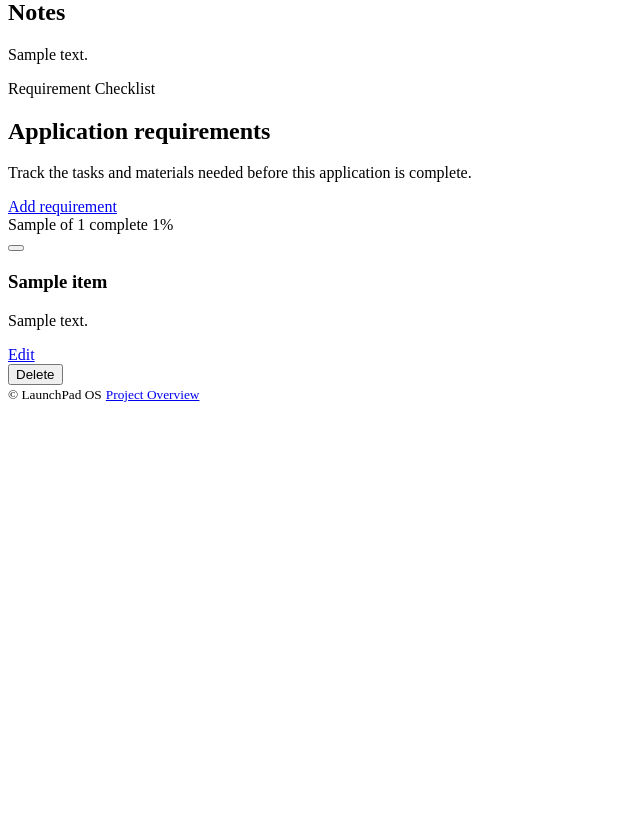
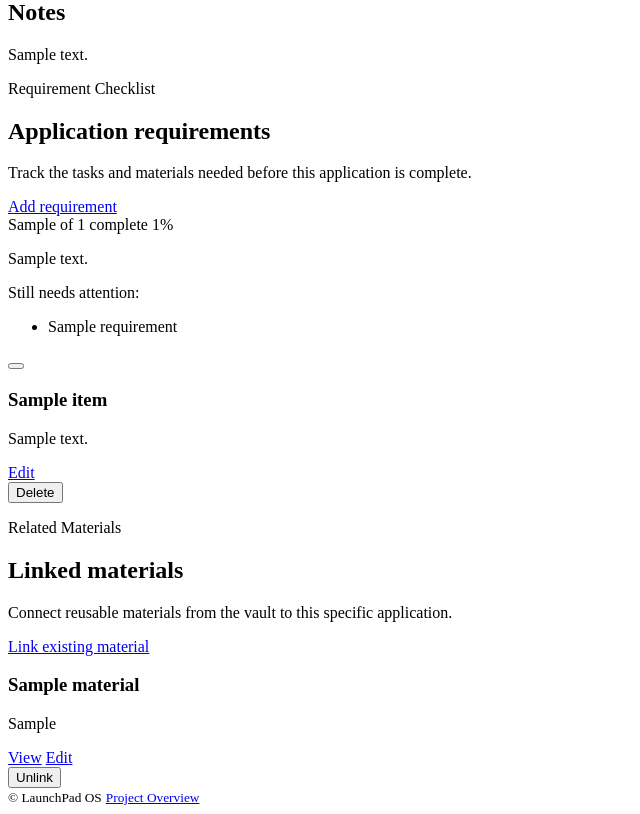
Before and after one commit to ONATEMOWO/launchpad-os, a Flask app: template launchpad_os/templates/opportunities/detail.html in a window 1280 px wide. Shown: the part 644-1458 px from the top of the page, without its empty margins (0-640 px from the left). Before the commit the page ends 1046 px from the top, so only its background shows below. Run offline with Flask 3, Linux system fonts and the light colour scheme; tables that the repository leaves empty hold one stand-in row (values such as "Sample post"); the template is opened without the code that fills it: values that come from a table or form of the project are taken from there, most other values are stand-ins (such as "Sample title", 1, 10 or a date in 2020); parts of the project's set-up code (start-up, migrations or seed data) failed here and were passed over.

Commit message:
Link materials to opportunities and improve readiness guidance

```diff
--- a/launchpad_os/static/cache_manifest.json
+++ b/launchpad_os/static/cache_manifest.json
@@ -1 +1 @@
-{"build/main_css.bundle.css": "build/main_css.bundle-0d723215afa293c89411edbdaa836677.css", "build/5632c43107f4d3fa4806.woff2": "build/5632c43107f4d3fa4806-49d7fd7a16b90576fb4ac8e2b5f2ad27.woff2", "build/1f6bad931d92a0a52c45.woff2": "build/1f6bad931d92a0a52c45-ed1903192eade544e6c2205902b678e4.woff2", "build/favicon.ico": "build/favicon-36131e511cbaacdc9e850bf826d4d54c.ico", "build/main_js.bundle.js": "build/main_js.bundle-f02dc51de009002d4ccc485b5089036c.js", "build/main_css.bundle.js": "build/main_css.bundle-17bf3ae7bf5efbeb8032c0146c503cef.js", "build/24fc9d217708cb3f0362.woff2": "build/24fc9d217708cb3f0362-67b58b166bfed8ac01a5f93c2c57f431.woff2", "build/f54756da1f3d1b88887f.woff2": "build/f54756da1f3d1b88887f-18dd0b25bda3d372b262b08edeed525a.woff2"}
+{"build/main_css.bundle.css": "build/main_css.bundle-f8d2a059ac7afcfcc99bcdca90970b03.css", "build/5632c43107f4d3fa4806.woff2": "build/5632c43107f4d3fa4806-49d7fd7a16b90576fb4ac8e2b5f2ad27.woff2", "build/1f6bad931d92a0a52c45.woff2": "build/1f6bad931d92a0a52c45-ed1903192eade544e6c2205902b678e4.woff2", "build/favicon.ico": "build/favicon-36131e511cbaacdc9e850bf826d4d54c.ico", "build/main_js.bundle.js": "build/main_js.bundle-f02dc51de009002d4ccc485b5089036c.js", "build/main_css.bundle.js": "build/main_css.bundle-17bf3ae7bf5efbeb8032c0146c503cef.js", "build/24fc9d217708cb3f0362.woff2": "build/24fc9d217708cb3f0362-67b58b166bfed8ac01a5f93c2c57f431.woff2", "build/f54756da1f3d1b88887f.woff2": "build/f54756da1f3d1b88887f-18dd0b25bda3d372b262b08edeed525a.woff2"}
--- a/launchpad_os/templates/opportunities/detail.html
+++ b/launchpad_os/templates/opportunities/detail.html
@@ -90,6 +90,20 @@
         </div>
       </div>
 
+      <div class="readiness-summary mb-4">
+        <p class="fw-semibold mb-2">{{ next_step_message }}</p>
+        {% if incomplete_requirements %}
+        <p class="text-muted mb-2">Still needs attention:</p>
+        <ul class="readiness-missing-list mb-0">
+          {% for requirement in incomplete_requirements[:3] %}
+          <li>{{ requirement.title }}</li>
+          {% endfor %}
+        </ul>
+        {% else %}
+        <p class="text-muted mb-0">No incomplete checklist items are currently blocking this application.</p>
+        {% endif %}
+      </div>
+
       {% if requirement_items %}
       <div class="checklist-list">
         {% for requirement in requirement_items %}
@@ -135,6 +149,47 @@
       </div>
       {% endif %}
     </div>
+
+    <div class="app-card detail-card related-materials-card mt-4">
+      <div class="d-flex flex-column flex-md-row justify-content-between align-items-md-start gap-3 mb-4">
+        <div>
+          <p class="eyebrow text-primary mb-2">Related Materials</p>
+          <h2 class="h4 fw-semibold mb-2">Linked materials</h2>
+          <p class="text-muted mb-0">Connect reusable materials from the vault to this specific application.</p>
+        </div>
+        <a class="btn btn-outline-primary app-action" href="{{ url_for('opportunities.link_material', opportunity_id=opportunity.id) }}">Link existing material</a>
+      </div>
+
+      {% if linked_materials %}
+      <div class="related-material-list">
+        {% for material in linked_materials %}
+        <div class="related-material-item">
+          <div>
+            <h3 class="h6 fw-semibold mb-1">{{ material.title }}</h3>
+            <p class="text-muted mb-0">{{ material.material_type|replace("_", " ")|title }}</p>
+          </div>
+          <div class="opportunity-actions related-material-actions d-flex justify-content-end gap-2">
+            <a class="btn btn-outline-primary btn-sm" href="{{ url_for('materials.detail', material_id=material.id) }}">View</a>
+            <a class="btn btn-outline-secondary btn-sm" href="{{ url_for('materials.edit', material_id=material.id) }}">Edit</a>
+            <form method="POST" action="{{ url_for('opportunities.unlink_material', opportunity_id=opportunity.id, material_id=material.id) }}">
+              <input type="hidden" name="csrf_token" value="{{ csrf_token() }}" />
+              <button class="btn btn-outline-secondary btn-sm" type="submit">Unlink</button>
+            </form>
+          </div>
+        </div>
+        {% endfor %}
+      </div>
+      {% else %}
+      <div class="empty-state text-center py-4">
+        <div class="empty-state-icon mx-auto mb-3">
+          <i class="fa-solid fa-folder-open"></i>
+        </div>
+        <h3 class="h5 fw-semibold">No linked materials yet.</h3>
+        <p class="text-muted mb-4">Link a resume, cover letter, essay note, transcript note, or recommendation note from your vault.</p>
+        <a class="btn btn-primary app-action" href="{{ url_for('opportunities.link_material', opportunity_id=opportunity.id) }}">Link material</a>
+      </div>
+      {% endif %}
+    </div>
   </div>
 </section>
 {% endblock %}
```
Also changed, not shown: assets/css/style.css (+41 -0 lines), launchpad_os/opportunities/views.py (+14 -5 lines), tests/test_opportunity_views.py (+148 -1 lines).
